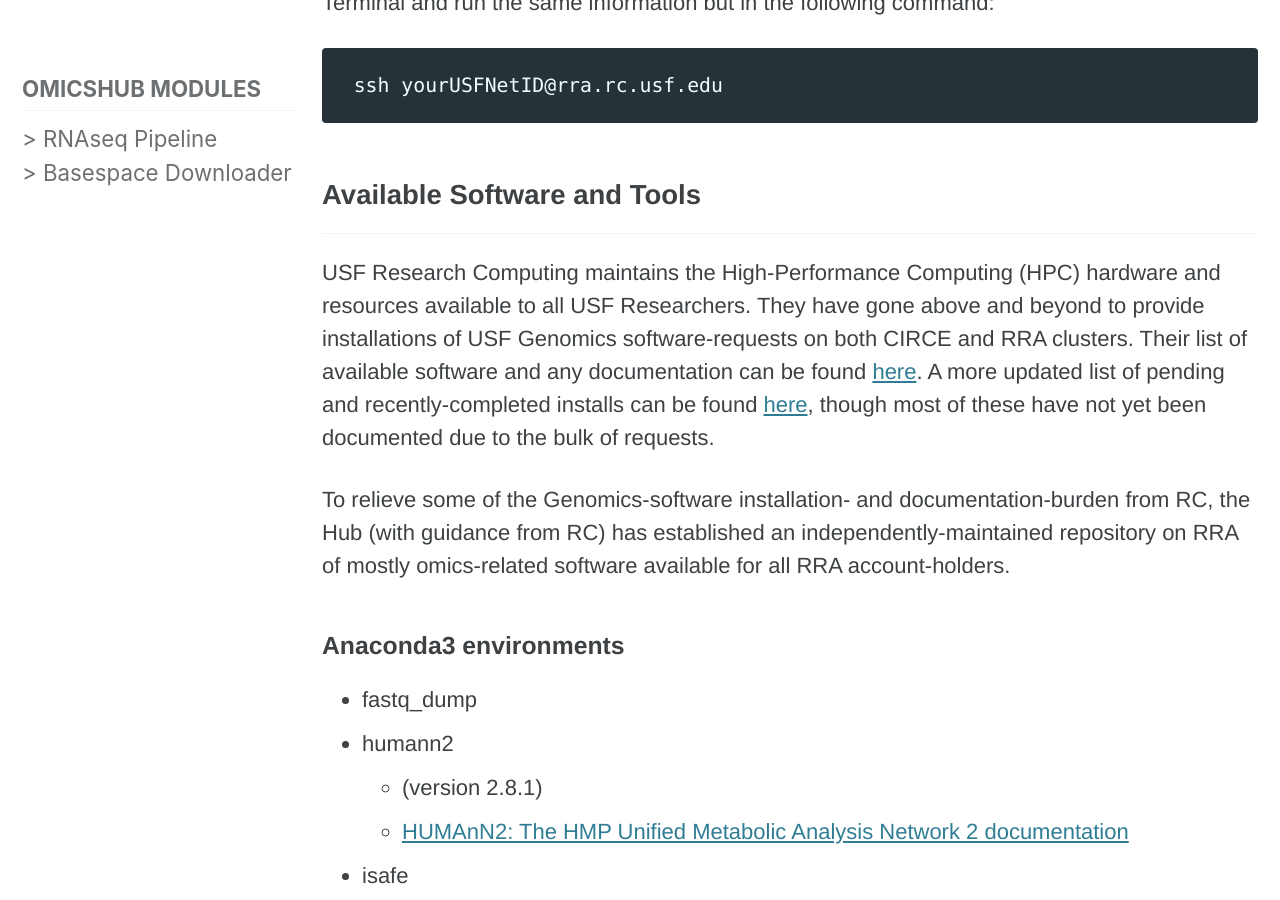
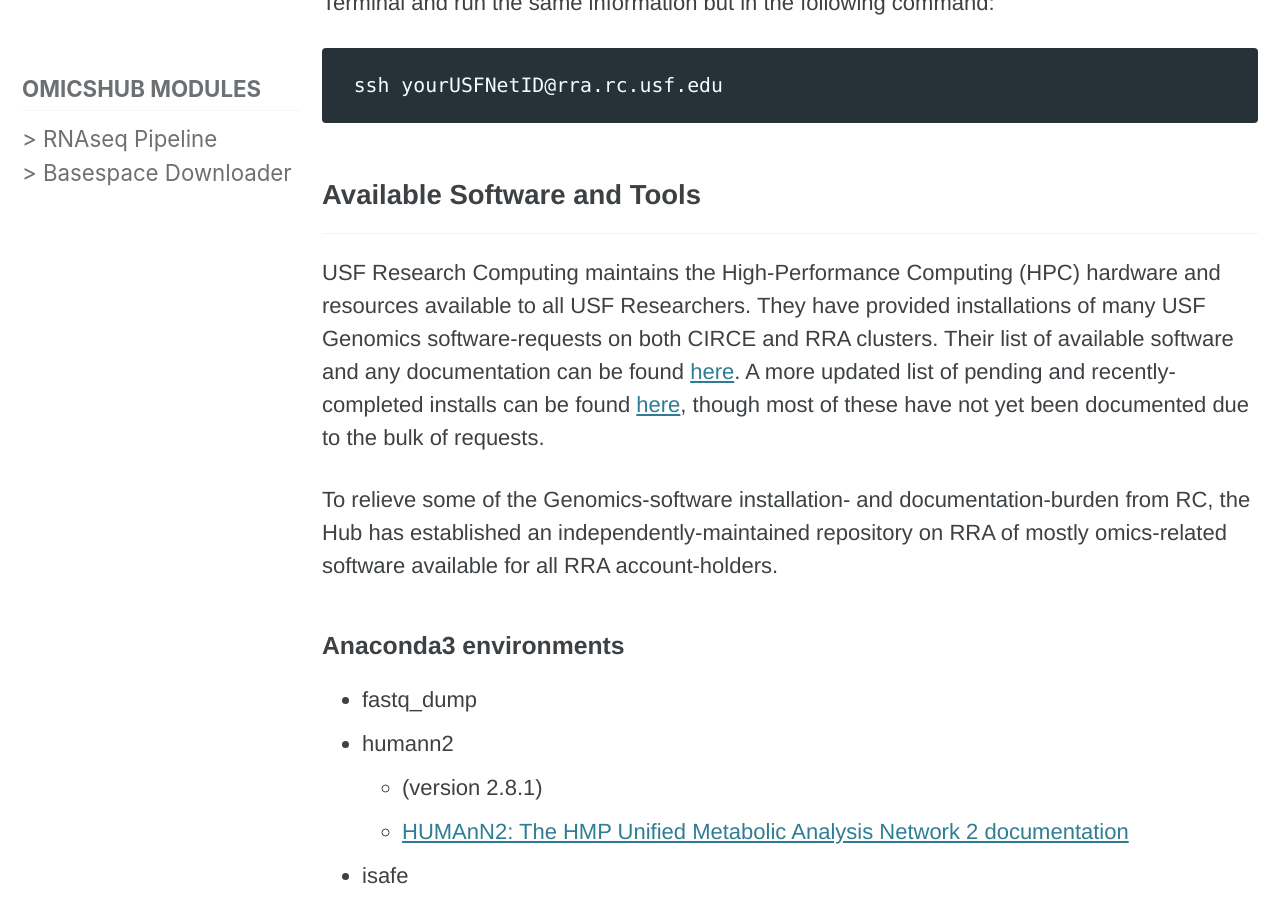
Before and after one commit to usfomicshub/usfomicshub.github.io, a Jekyll site: the page built from Cluster_Computing/index.md, in a window 1280 px wide and 900 px high, scrolled down 3923 px. Built offline with Jekyll 4.4.1, drawn with Linux system fonts in a browser that asks for light colours; cached includes are drawn as plain includes; some of the changed text lies outside the part shown.

Commit message:
Update index.md

```diff
--- a/Cluster_Computing/index.md
+++ b/Cluster_Computing/index.md
@@ -51,7 +51,7 @@
 
 Once contacted, RC administrators will send over all applicable SabaCloud/Docusign links/information, which will include instructions for completing your online HIPAA-certification. HIPAA Training is required for access to the Genomics RRA cluster.
 
-If you or your supporting USF Faculty member are NOT listed on the [USF Genomics Faculty page](https://health.usf.edu/publichealth/ghidr/genomics/researchers), please email [genomics@usf.edu](mailto:genomics@usf.edu) for clearance BEFORE requesting an account.
+If you or your supporting USF Faculty member are NOT listed on the [USF Genomics Faculty page](https://health.usf.edu/publichealth/ghidr/genomics/researchers), please email [genomics@usf.edu](mailto:genomics@usf.edu) for clearance before requesting an account.
 
 _**All RRA accounts are automatically granted access to CIRCE. If requesting an RRA account, do not send in a request for a CIRCE account as well.**_
 
@@ -103,9 +103,9 @@
 ## Available Software and Tools
 ***
 
-USF Research Computing maintains the High-Performance Computing (HPC) hardware and resources available to all USF Researchers. They have gone above and beyond to provide installations of USF Genomics software-requests on both CIRCE and RRA clusters. Their list of available software and any documentation can be found [here](https://wiki.rc.usf.edu/index.php/Applications). A more updated list of pending and recently-completed installs can be found [here](https://wiki.rc.usf.edu/index.php/Apps_Queue), though most of these have not yet been documented due to the bulk of requests.
+USF Research Computing maintains the High-Performance Computing (HPC) hardware and resources available to all USF Researchers. They have provided installations of many USF Genomics software-requests on both CIRCE and RRA clusters. Their list of available software and any documentation can be found [here](https://wiki.rc.usf.edu/index.php/Applications). A more updated list of pending and recently-completed installs can be found [here](https://wiki.rc.usf.edu/index.php/Apps_Queue), though most of these have not yet been documented due to the bulk of requests.
 
-To relieve some of the Genomics-software installation- and documentation-burden from RC, the Hub (with guidance from RC) has established an independently-maintained repository on RRA of mostly omics-related software available for all RRA account-holders.
+To relieve some of the Genomics-software installation- and documentation-burden from RC, the Hub has established an independently-maintained repository on RRA of mostly omics-related software available for all RRA account-holders.
 
 ### Anaconda3 environments
 
@@ -233,4 +233,4 @@
 ## More about USF Research Computing
 ***
 
-You can find more information about USF's clusters as well as Linux tutorials and high performance computing basics on USF's Research Computing main wiki page [here](https://wiki.rc.usf.edu/index.php/Main_Page).
+You can find more information about USF's clusters as well as Linux tutorials and high-performance computing basics on USF's Research Computing main wiki page [here](https://wiki.rc.usf.edu/index.php/Main_Page).
```
Also changed, not shown: other parts of Cluster_Computing/index.md (+3 -3 lines).
